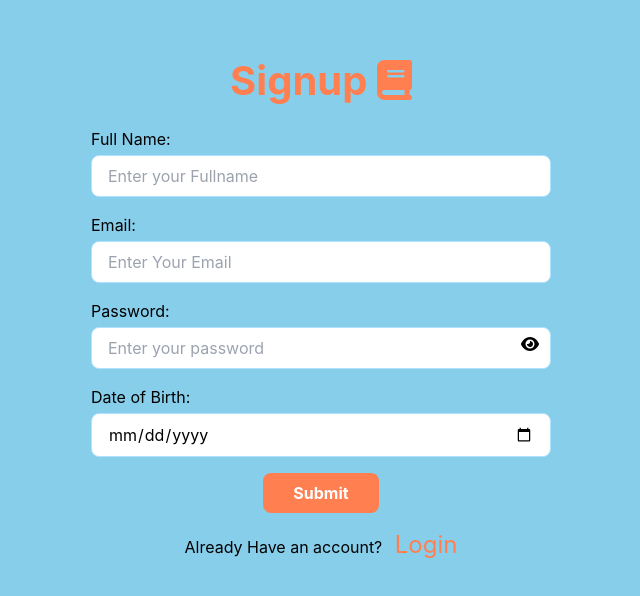
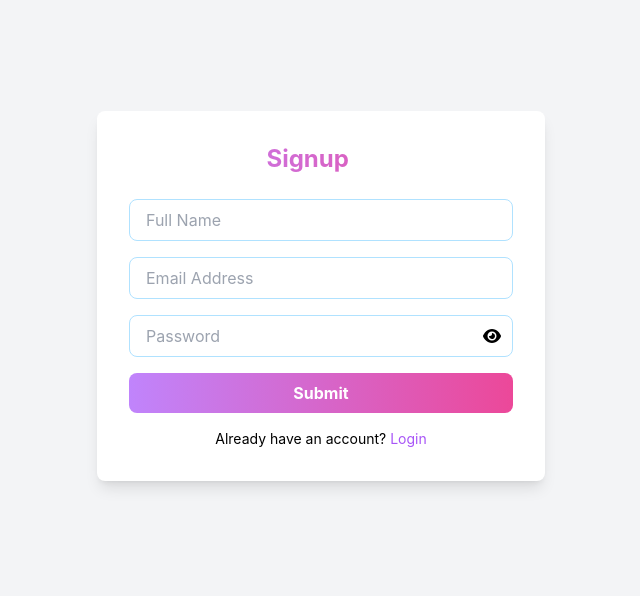
Before and after one commit to YujenM/Webdevfrontend, a React (Create React App) app in the folder mynotebook/: page /signup in a window 1280 px wide. Shown: the part 104-700 px from the top of the page, without its empty margins (319-959 px from the left). Built offline with nearby package versions, Linux system fonts and the light colour scheme.

Commit message:
login page added

```diff
--- a/mynotebook/package.json
+++ b/mynotebook/package.json
@@ -3,9 +3,12 @@
   "version": "0.1.0",
   "private": true,
   "dependencies": {
+    "@emotion/react": "^11.14.0",
+    "@emotion/styled": "^11.14.0",
     "@fortawesome/fontawesome-svg-core": "^6.5.2",
     "@fortawesome/free-solid-svg-icons": "^6.5.2",
     "@fortawesome/react-fontawesome": "^0.2.0",
+    "@mui/material": "^6.4.4",
     "@testing-library/jest-dom": "^5.17.0",
     "@testing-library/react": "^13.4.0",
     "@testing-library/user-event": "^13.5.0",
--- a/mynotebook/src/components/Signup.jsx
+++ b/mynotebook/src/components/Signup.jsx
@@ -1,4 +1,4 @@
-import React ,{useState} from 'react'
+import React, { useState } from 'react';
 import './Css/loginsignup.css';
 import { FontAwesomeIcon } from '@fortawesome/react-fontawesome';
 import * as icon from '@fortawesome/free-solid-svg-icons';
@@ -6,7 +6,8 @@ import { Link } from 'react-router-dom';
 
 export default function Signup(props) {
     const [passwordVisible, setPasswordVisible] = useState(false);
-    const [signup,setsignup]=useState({name:'',email:'',password:'',dob:''})
+    const [signup, setsignup] = useState({ name: '', email: '', password: '' });
+
     const togglePasswordVisibility = () => {
         setPasswordVisible(!passwordVisible);
     };
@@ -17,90 +18,102 @@ export default function Signup(props) {
             [e.target.name]: e.target.value,
         });
     };
+
     const handleSubmit = async (e) => {
         e.preventDefault();
         try {
             const trimmedEmail = signup.email.trim();
             const trimmedPassword = signup.password.trim();
             const trimmedName = signup.name.trim();
-            const trimmedDob = signup.dob.trim();
 
             const response = await fetch("http://localhost:2000/api/auth/createuser", {
                 method: 'POST',
                 headers: {
                     'Content-Type': 'application/json',
                 },
-                body: JSON.stringify({ name: trimmedName, email: trimmedEmail, password: trimmedPassword, dob: trimmedDob }),
+                body: JSON.stringify({ name: trimmedName, email: trimmedEmail, password: trimmedPassword }),
             });
 
             const json = await response.json();
 
             if (response.ok) {
-                // console.log(json);
                 localStorage.setItem('authtoken', json.authtoken);
-                setsignup({ name: '', email: '', password: '', dob: '' });
-                props.showalert("Account Created","success")
+                setsignup({ name: '', email: '', password: '' });
+                props.showalert("Account Created", "success");
             } else {
-
                 if (json.error) {
-                    props.showalert(json.error,"warning")
+                    props.showalert(json.error, "warning");
                 }
             }
         } catch (error) {
-            alert("An unexpected error occurred. Please try again."); // Default error message for unexpected issues
+            alert("An unexpected error occurred. Please try again.");
         }
     };
+
     return (
-        <div className="formcenter">
-        <div className='backgroundsignup flex flex-col justify-center items-center text-black'>
-            <h1 className='title text-center text-10xl mt-5 '>Signup <FontAwesomeIcon icon={icon.faBook}/></h1>
-            <form className="w-full p-4" onSubmit={handleSubmit}>
+        <div className="flex justify-center items-center min-h-screen bg-gray-100">
+            <div className="bg-white shadow-lg rounded-lg p-8 w-full max-w-md">
+                <h1 className="text-2xl font-bold text-center mb-6 bg-gradient-to-r from-purple-400 to-pink-500 text-transparent bg-clip-text">
+                    Signup <FontAwesomeIcon icon={icon.faBook} />
+                </h1>
+                <form className="w-full" onSubmit={handleSubmit}>
                     <div className="mb-4">
-                    <label className="block text-black mb-1">Full Name:</label>
-                    <input name='name' value={signup.name} onChange={onChange} type='text'  className="w-full px-4 py-2 border rounded-lg focus:outline-none"  placeholder="Enter your Fullname" minLength={4}  required/>
+                        <input
+                            name="name"
+                            value={signup.name}
+                            onChange={onChange}
+                            type="text"
+                            className="w-full px-4 py-2 border rounded-lg focus:outline-none focus:ring-2 focus:ring-purple-500"
+                            placeholder="Full Name"
+                            minLength={4}
+                            required
+                        />
                     </div>
                     <div className="mb-4">
-                    <label className="block text-black mb-1" htmlFor="email">Email:</label>
-                    <input name='email' type="email" value={signup.email} onChange={onChange} placeholder="Enter Your Email" className="w-full px-4 py-2 border rounded-lg focus:outline-none"  required/>
+                        <input
+                            name="email"
+                            type="email"
+                            value={signup.email}
+                            onChange={onChange}
+                            className="w-full px-4 py-2 border rounded-lg focus:outline-none focus:ring-2 focus:ring-purple-500"
+                            placeholder="Email Address"
+                            required
+                        />
                     </div>
                     <div className="mb-4 relative">
-                    <label className="block text-black mb-1">Password:</label>
                         <input
-                    name='password'
+                            name="password"
                             type={passwordVisible ? 'text' : 'password'}
                             onChange={onChange}
                             value={signup.password}
-                    className="w-full px-4 py-2 border rounded-lg focus:outline-none"
-                    placeholder="Enter your password"
+                            className="w-full px-4 py-2 border rounded-lg focus:outline-none focus:ring-2 focus:ring-purple-500"
+                            placeholder="Password"
                             minLength={5}
                             required
                         />
                         <span
-                    className="absolute inset-y-0 right-0 flex items-center px-3 cursor-pointer" onClick={togglePasswordVisibility}>
-                    <FontAwesomeIcon className='mt-5' icon={passwordVisible ? icon.faEyeSlash : icon.faEye} />
+                            className="absolute inset-y-0 right-3 flex items-center cursor-pointer"
+                            onClick={togglePasswordVisibility}
+                        >
+                            <FontAwesomeIcon icon={passwordVisible ? icon.faEyeSlash : icon.faEye} />
                         </span>
                     </div>
-                <div className="mb-4">
-                    <label className="block text-black mb-1">Date of Birth:</label>
-                    <input
-                    name='dob'
-                    onChange={onChange}
-                    value={signup.dob}
-                    type='date'
-                    className="w-full px-4 py-2 border rounded-lg focus:outline-none"
-                    placeholder="Enter your email"
-                    />
-                </div>
-                <div className='flex justify-center'>
-                    <button type='submit'  className=" buttonsubmit text-white font-bold py-2 rounded-lg">
+                    <button
+                        type="submit"
+                        className="w-full py-2 text-white font-bold rounded-lg bg-gradient-to-r from-purple-400 to-pink-500 hover:from-pink-500 hover:to-purple-400"
+                    >
                         Submit
                     </button>
-                </div>
                 </form>
-                <div className="gologin">
-                    <h1>Already Have an account? <Link to='/Userlogin' className='gotosignuporlogin text-2xl ml-2'>Login</Link></h1>
+                <div className="mt-4 text-center">
+                    <p className="text-sm">
+                        Already have an account?{' '}
+                        <Link to="/Userlogin" className="text-purple-500 hover:underline">
+                            Login
+                        </Link>
+                    </p>
                 </div>
             </div>
         </div>
-    )
+    );
 }
--- a/mynotebook/src/components/Userlogin.jsx
+++ b/mynotebook/src/components/Userlogin.jsx
@@ -50,46 +50,57 @@ function Login(props) {
     };
 
     return (
-        <div className="formcenter">
-            <div className='background flex flex-col justify-center items-center text-black'>
-                <h1 className='title text-center text-10xl'>Login <FontAwesomeIcon icon={icon.faBook}/></h1>
-                <form onSubmit={handleSubmit} className="w-full p-4">
+        <div className="flex justify-center items-center min-h-screen bg-gray-100">
+            <div className="bg-white shadow-lg rounded-lg p-8 w-full max-w-sm">
+                <h1 className="text-2xl font-bold text-center mb-6 bg-gradient-to-r from-purple-400 to-pink-500 text-transparent bg-clip-text">
+                    Login
+                </h1>
+                <form onSubmit={handleSubmit}>
                     <div className="mb-4">
-                        <label className="block text-black mb-1" htmlFor="email">Email:</label>
                         <input
                             type="email"
                             name="email"
                             value={login.email}
                             onChange={onChange}
-                            className="w-full px-4 py-2 border rounded-lg focus:outline-none"
-                            placeholder="Enter your email"
+                            className="w-full px-4 py-2 border rounded-lg focus:outline-none focus:ring-2 focus:ring-purple-500"
+                            placeholder="Email Address"
                         />
                     </div>
                     <div className="mb-4 relative">
-                        <label className="block text-black mb-1" htmlFor="password">Password:</label>
                         <input
                             type={passwordVisible ? 'text' : 'password'}
                             name="password"
                             value={login.password}
                             onChange={onChange}
-                            className="w-full px-4 py-2 border rounded-lg focus:outline-none"
-                            placeholder="Enter your password"
+                            className="w-full px-4 py-2 border rounded-lg focus:outline-none focus:ring-2 focus:ring-purple-500"
+                            placeholder="Password"
                         />
                         <span
-                            className="absolute inset-y-0 right-0 flex items-center px-3 cursor-pointer mt-5"
+                            className="absolute inset-y-0 right-3 flex items-center cursor-pointer"
                             onClick={togglePasswordVisibility}
                         >
                             <FontAwesomeIcon icon={passwordVisible ? icon.faEyeSlash : icon.faEye} />
                         </span>
                     </div>
-                    <div className='flex justify-center'>
-                        <button type='submit' className="buttonsubmit text-white font-bold py-2 rounded-lg">
-                            Login
-                        </button>
+                    <div className="flex items-center justify-between mb-4">
+                        <label className="flex items-center">
+                            <input type="checkbox" className="mr-2" /> Remember me
+                        </label>
+                        <Link to="/forgot-password" className="text-sm text-purple-500 hover:underline">
+                            Forgot password?
+                        </Link>
                     </div>
+                    <button
+                        type="submit"
+                        className="w-full py-2 text-white font-bold rounded-lg bg-gradient-to-r from-purple-400 to-pink-500 hover:from-pink-500 hover:to-purple-400"
+                    >
+                        Login
+                    </button>
                 </form>
-                <div className="gologin">
-                    <h1>Don't have an account? <Link to='/signup' className='gotosignuporlogin text-2xl ml-2'>Sign up</Link></h1>
+                <div className="mt-4 text-center">
+                    <p className="text-sm">
+                        Not a member? <Link to='/signup' className="text-purple-500 hover:underline">Sign up now</Link>
+                    </p>
                 </div>
             </div>
         </div>
```
Also changed, not shown: mynotebook/src/components/Products.jsx (+106 -5 lines), 1 other file (tests, documents, lock files or other folders). Lines whose indentation alone changed are shown as unchanged.
